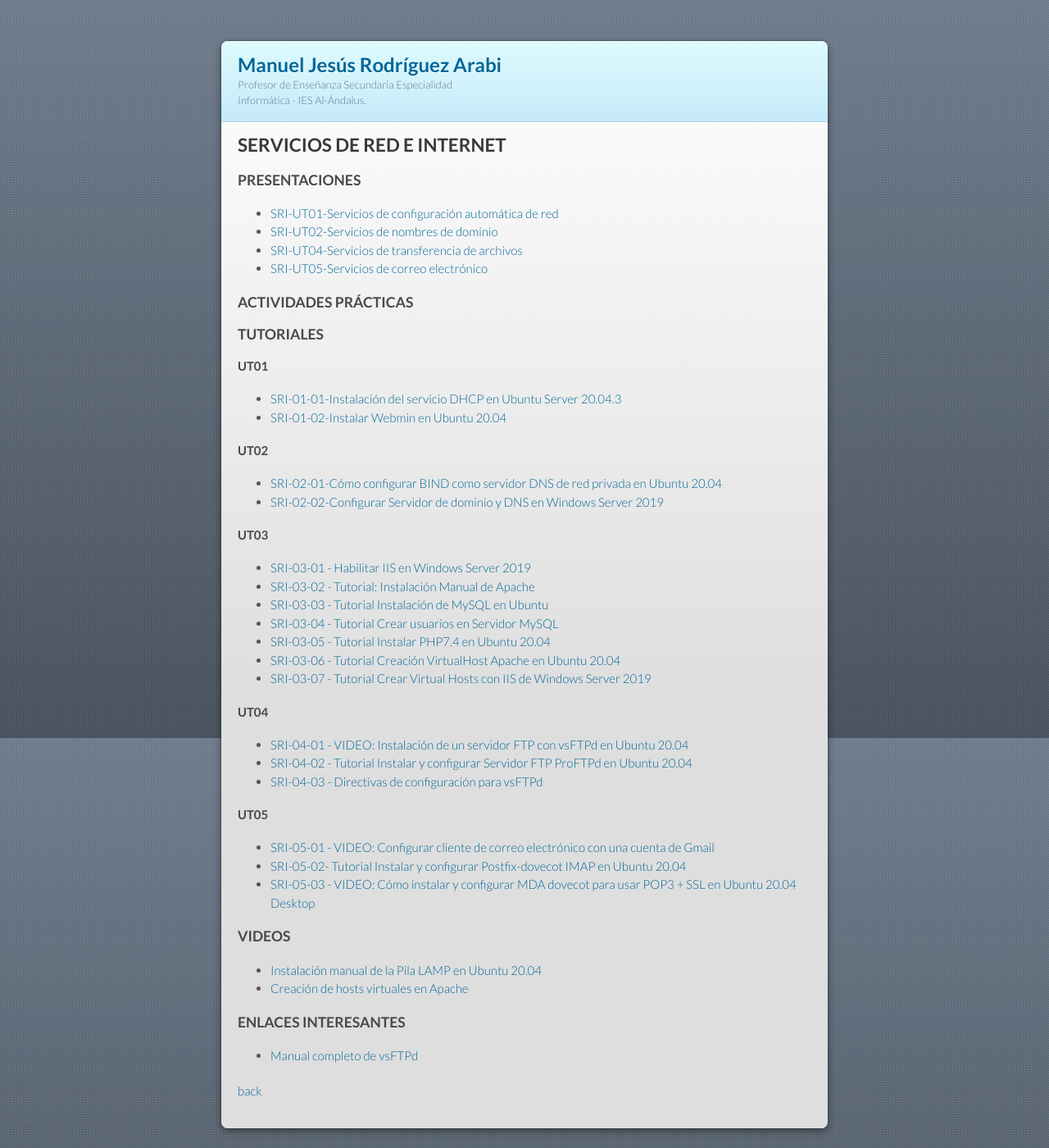
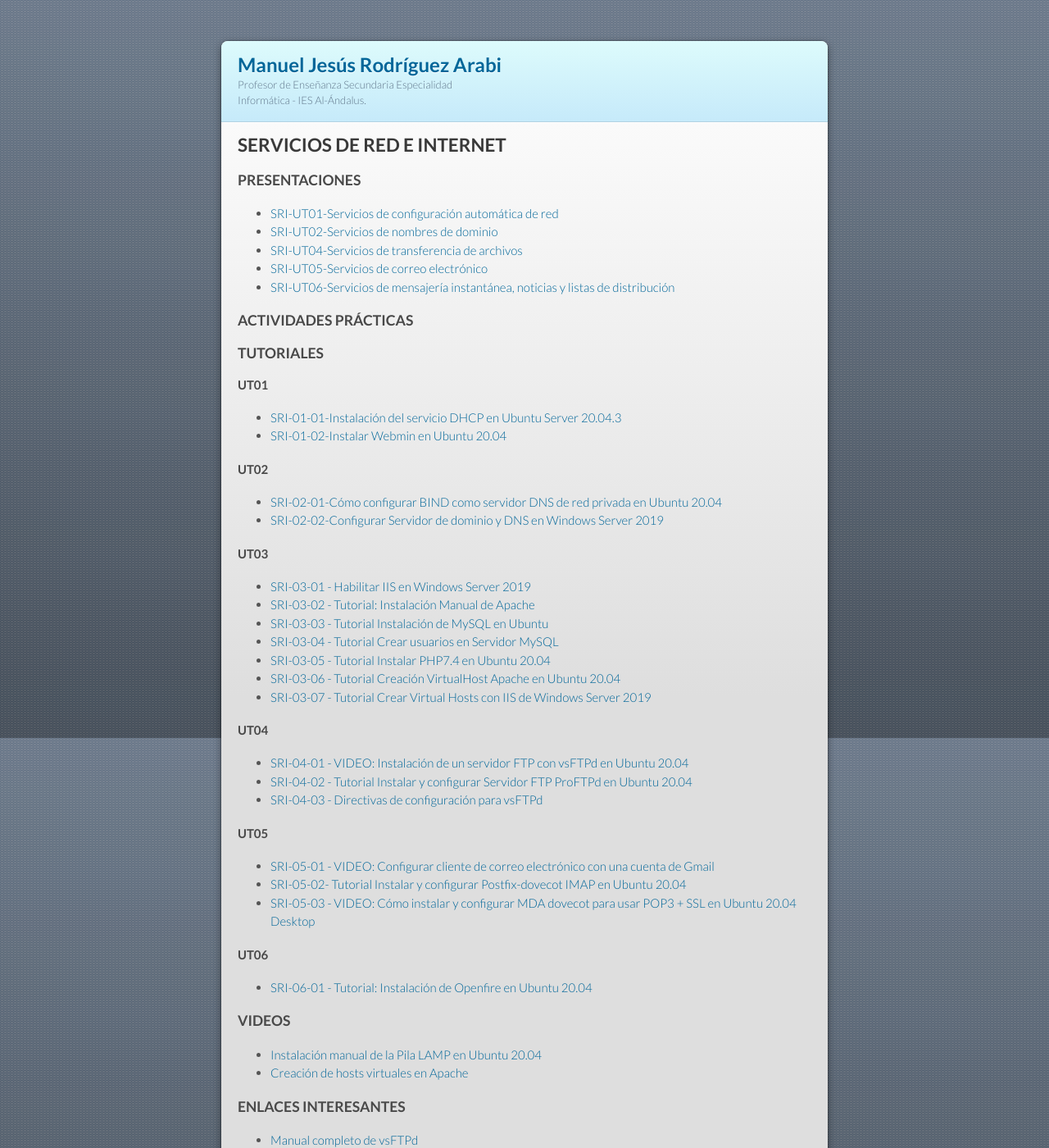
Before and after one commit to mrodara/mrodara.github.io, a Jekyll site: the page built from mods/sri.md, in a window 1280 px wide and 1400 px high. Shown: the whole window at 82% size. Built offline with Jekyll 4.4.1, drawn with Linux system fonts in a browser that asks for light colours; our own code applies the rules of GitHub Pages for plain Markdown files.

Commit message:
Presentacion y tutorial openfire SRI06

```diff
--- a/mods/sri.md
+++ b/mods/sri.md
@@ -10,6 +10,7 @@ layout: default
 * [SRI-UT02-Servicios de nombres de dominio](https://slides.com/manueljesusrodriguezarabi/deck-2b09b4/fullscreen)
 * [SRI-UT04-Servicios de transferencia de archivos](https://slides.com/manueljesusrodriguezarabi/sri-ut02-servicios-de-nombres-de-dominio/fullscreen)
 * [SRI-UT05-Servicios de correo electrónico](https://slides.com/manueljesusrodriguezarabi/sri-ut04-servicios-de-transferencia-de-archivos/fullscreen)
+* [SRI-UT06-Servicios de mensajería instantánea, noticias y listas de distribución](https://slides.com/manueljesusrodriguezarabi/sri-ut04-servicios-de-transferencia-de-archivos/fullscreen)
 
 ### ACTIVIDADES PRÁCTICAS
 
@@ -42,6 +43,10 @@ layout: default
 * [SRI-05-02- Tutorial Instalar y configurar Postfix-dovecot IMAP en Ubuntu 20.04](https://docs.google.com/document/d/13WeFYNI6ZPIKSkYuXr8tH6WVYupWOUDexwuUk7558vE/edit?usp=sharing)
 * [SRI-05-03 - VIDEO: Cómo instalar y configurar MDA dovecot para usar POP3 + SSL en Ubuntu 20.04 Desktop](https://youtu.be/_LCaXPmsYeU)
 
+#### UT06
+
+* [SRI-06-01 - Tutorial: Instalación de Openfire en Ubuntu 20.04](https://docs.google.com/document/d/1DEmwUcCXTOsRe9WJkW7-h29EKf5SFOBG462ZkhtC4T4/edit?usp=sharing)
+
 ### VIDEOS
 * [Instalación manual de la Pila LAMP en Ubuntu 20.04](https://youtu.be/fNNDBpP3gYM)
 * [Creación de hosts virtuales en Apache](https://youtu.be/-Siajf5Yi7I)
```
